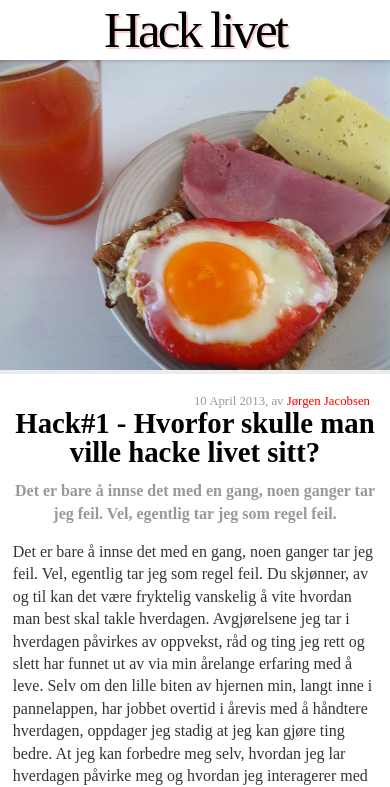
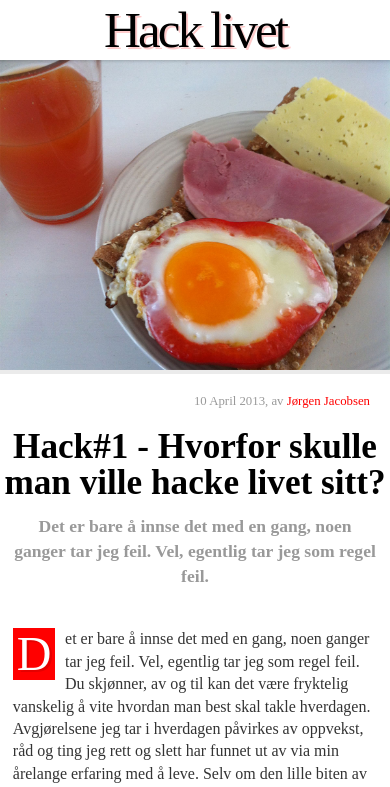
Before and after one commit to retrojorgen/hacklivet, a plain HTML site: page hack1.html in a window 390 px wide. Shown: the top 787 px of the page. Drawn offline with nearby package versions, Linux system fonts and the light colour scheme; some packages are replaced by stand-ins of ours; a script that the page names is missing; a web font is replaced by a local one.

Commit message:
Adjusted iphone css

```diff
--- a/css/article-styles.less
+++ b/css/article-styles.less
@@ -84,11 +84,13 @@ a {
 
         h1 {
           font-family : @cherrySwash;
-          font-size: 1.8em;
+          font-size: 2.2em;
           line-height: 1em;
           margin: 0;
           padding: 0;
+          margin-top: 20px;
           @media @moma-bear {
+            line-height: 1.1em;
             margin-top: 1em;
             font-size: 3.5em;
             padding-bottom: 0.5em;
@@ -120,8 +122,10 @@ a {
           margin-right: 0.8em;
           color: rgba(0,0,0,0.4);
           line-height: 1.4em;
-          font-size: 1em;
+          font-size: 1.1em;
+          margin-bottom: 20px;
           padding: 0;
+          padding-bottom: 20px;
           @media @moma-bear {
             margin-top: 0;
             padding: 0;
@@ -141,6 +145,22 @@ a {
           @media @moma-bear {
             margin-left: 2em;
             margin-right: 2em;
+          }
+          &:first-of-type {
+            &:first-letter {
+              float:left;
+              font-size:3em;
+              font-family: @cherrySwash;
+              color: rgba(255,255,255,1);
+              padding: 4px;
+              background-color: rgba(255,0,0,1);
+              margin-right:0.2em;
+              line-height:90%;
+              text-shadow: 0.05em 0.05em rgba(0,0,0,0.1);
+              @media @moma-bear {
+                font-size:3em;
+              }
+            }
           }
           img {
             max-width: 100%;
```
